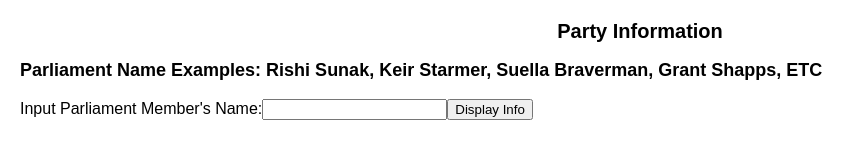
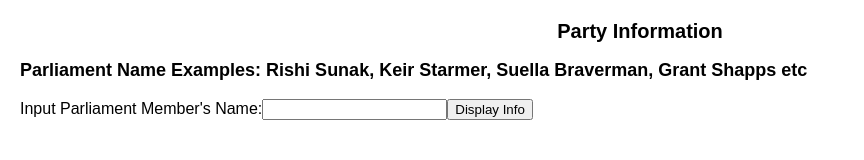
Before and after one commit to Kazi27/API-app, a React (Create React App) app in the folder src/: page /parliament in a window 1280 px wide. Shown: the top 160 px of the page, without its empty margins (0-864 px from the left). Built offline with nearby package versions, Linux system fonts and the light colour scheme.

Commit message:
edited examples string

```diff
--- a/src/Parliament.js
+++ b/src/Parliament.js
@@ -96,7 +96,7 @@
 <div>
   {/* displays the header of the page (Party Information) */}
   <h2>Party Information</h2>
-  <h3>Parliament Name Examples: Rishi Sunak, Keir Starmer, Suella Braverman, Grant Shapps, ETC </h3>
+  <h3>Parliament Name Examples: Rishi Sunak, Keir Starmer, Suella Braverman, Grant Shapps etc </h3>
 
   {/* Input field where the user must input a valid parliament members name and click search. If present in the api, information about the party member is present.  */}
   <form onSubmit={handleSubmit}>
```
